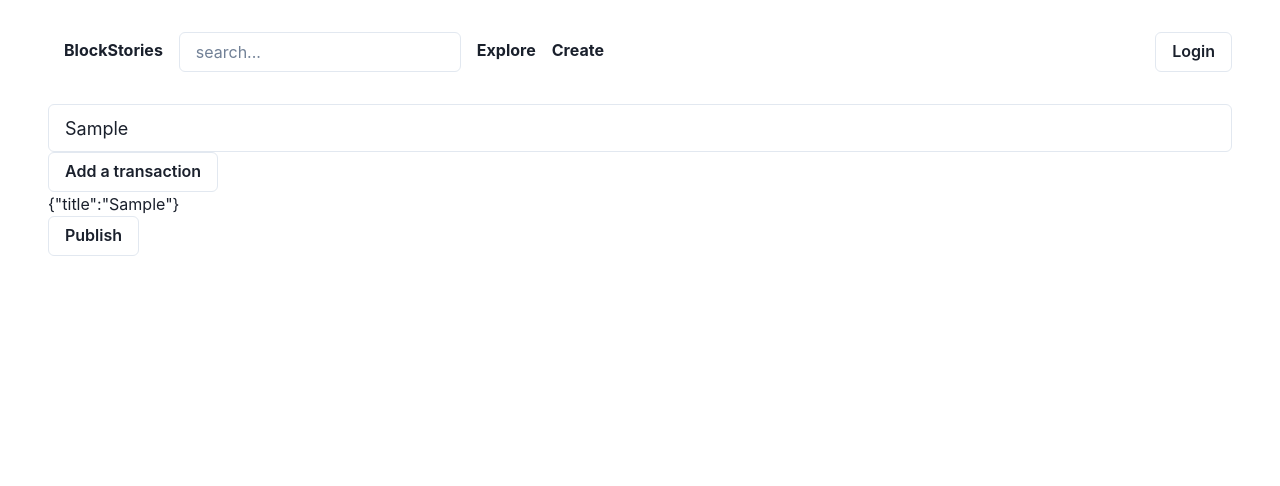
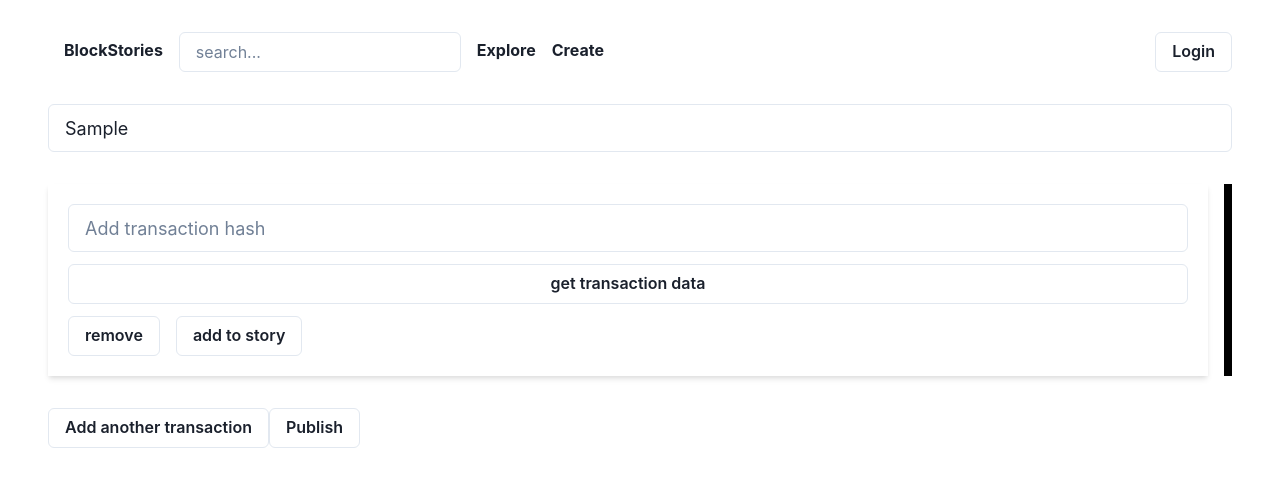
Before and after one commit to mathesond2/blockstories, a Next.js app: page /create in a window 1280 px wide. Both pictures are taken after typing "Sample" into the empty fields and a click on the button "Add a transaction". Shown: the top 486 px of the page. Built offline with nearby package versions, Linux system fonts and the light colour scheme.

Commit message:
massive commit

```diff
--- a/components/SingleTx/index.jsx
+++ b/components/SingleTx/index.jsx
@@ -1,40 +1,35 @@
-import { useEffect, useState } from "react";
+import {
+  Link,
+  Accordion,
+  AccordionItem,
+  AccordionButton,
+  AccordionPanel,
+  AccordionIcon,
+} from '@chakra-ui/react'
 import humanizeDuration from "humanize-duration";
-import getTransaction from "../../pages/api/getTransaction";
 
-export default function SingleTx({ txHash }) {
-  const [transaction, setTransaction] = useState();
-
-  const getTransactionData = async (tx) => {
-    try {
-      const response = await getTransaction(tx);
-      setTransaction(response?.data?.data?.items[0]);
-    } catch (err) {
-      console.log({ err });
-    }
-  };
-
-  useEffect(() => {
-    if (txHash) {
-      getTransactionData(txHash);
-    }
-  }, [txHash]);
-
+export default function SingleTx({ txn }) {
   let humanizedCreatedAtTime;
-  if (transaction?.block_signed_at) {
+  if (txn?.block_signed_at) {
     humanizedCreatedAtTime = humanizeDuration(
-      new Date().getTime() - Date.parse(transaction.block_signed_at),
+      new Date().getTime() - Date.parse(txn.block_signed_at),
       { largest: 1, maxDecimalPoints: 0 }
     );
   }
 
   return (
     <>
-      <p>DATE: {transaction?.block_signed_at}</p>
-      <p>DATA HUMANIZED: {humanizedCreatedAtTime} ago</p>
-      <p>TX HASH: {transaction?.tx_hash}</p>
-      <p>FROM: {transaction?.from_address}</p>
-      <p>TO: {transaction?.to_address}</p>
+      <div className='single-tx-flex-wrapper'>
+      <Link href={`https://etherscan.io/tx/${txn?.tx_hash}`} color='teal.500' isExternal>
+        {txn?.tx_hash }
+      </Link >
+      <p>{humanizedCreatedAtTime} ago</p>
+      </div>
+      <ul>
+        <li className='list-item'><strong>from</strong> {txn?.from_address}</li>
+        <li className='list-item'><strong>to</strong> {txn?.to_address}</li>
+        <li className='list-item'><strong>gas price</strong> {txn?.gas_price}</li>
+      </ul>
     </>
   );
 }
--- a/pages/api/getTransaction.js
+++ b/pages/api/getTransaction.js
@@ -1,7 +1,6 @@
 import Axios from "axios";
-const C_KEY = process.env.COVALENT_API_KEY;
 
 export default async function getTransaction(txHash) {
-  const URL = `https://api.covalenthq.com/v1/1/transaction_v2/${txHash}/?key=${C_KEY}`;
+  const URL = `https://api.covalenthq.com/v1/1/transaction_v2/${txHash}/?key=${process.env.COVALENT_API_KEY}`;
   return await Axios.get(URL);
 }
--- a/pages/create.js
+++ b/pages/create.js
@@ -5,9 +5,13 @@ import {
   Container,
   Stack,
   Input,
-  Button
+  Button,
+  Box,
+  Textarea
  } from '@chakra-ui/react';
 import { useState } from 'react';
+import SingleTx from '../components/SingleTx';
+import Axios from "axios";
 
 /* {
   title: 'Home'
@@ -26,11 +30,91 @@ import { useState } from 'react';
 }
 */
 
+function StoryBlock(props) {
+  const {onRemove, onAdd} = props;
+  const [txnHash, setTxnHash] = useState();
+  const [txnHashData, setTxnHashData] = useState();
+  const [txnHashComment, setTxnHashComment] = useState();
+  const [isAdded, setIsAdded] = useState(false);
+
+  const getTransactionData = async (tx) => {
+    try {
+      const URL = `https://api.covalenthq.com/v1/1/transaction_v2/${txnHash}/?key=${process.env.COVALENT_API_KEY}`;
+      const response = await Axios.get(URL);
+      setTxnHashData(response?.data?.data?.items[0]);
+    } catch (err) {
+      console.log({ err });
+    }
+  };
+
+  return (
+    <Stack
+      spacing={3}
+      mt={8}
+      mb={8}
+      shadow='md'
+      p={5}
+    >
+      {!txnHashData && (
+        <>
+          <Input
+            placeholder='Add transaction hash'
+            size='lg'
+            onChange={(e) => setTxnHash(e.currentTarget.value)}
+            disabled={txnHashData}
+          />
+          <Button
+            variant='outline'
+            disabled={!txnHash}
+            onClick={getTransactionData}
+          >get transaction data</Button>
+        </>
+      )}
+
+      {txnHashData && (
+        <>
+          <SingleTx txn={txnHashData} />
+          <Textarea
+            value={txnHashComment}
+            onChange={(e) => setTxnHashComment(e.currentTarget.value)}
+            placeholder='Tell us about this transaction'
+            size='md'
+          />
+        </>
+      )}
+
+      <Stack direction='row' spacing={4}>
+        <Button variant='outline' onClick={onRemove}>
+          remove
+        </Button>
+        {isAdded ?
+          <p>Added</p> :
+          <Button
+            variant='outline'
+            onClick={() => {
+                setIsAdded(true);
+                onAdd({
+                  txId: txnHash,
+                  timestamp: txnHashData.block_signed_at,
+                  comment: txnHashComment
+              })}
+            }
+            disabled={isAdded || !txnHashData}
+          >
+          add to story
+        </Button>
+        }
+      </Stack>
+    </Stack>
+  )
+}
+
+
+
+
 export default function Create() {
-  const [story, setStory] = useState({
-    title: '',
-    comments: []
-  });
+  const [storyComments, setStoryComments] = useState([]);
+  const [title, setTitle] = useState('');
 
   return (
     <div className={styles.container}>
@@ -39,23 +123,56 @@ export default function Create() {
 
       <main>
       <Container maxW="container.xl">
-        <Stack spacing={3}>
-          <Input placeholder='Add a title' size='lg' onChange={(e) => setStory({title: e.currentTarget.value}) }/>
+        <Stack spacing={3} mb={4}>
+          <Input placeholder='Add story title' size='lg' onChange={(e) => setTitle(e.currentTarget.value) }/>
         </Stack>
 
-        <Button variant='outline'>Add a transaction</Button>
+        <Box className="storyblocks-wrapper">
+          {storyComments?.map((_, i) => (
+            <StoryBlock
+              key={i}
+              onRemove={() => {
+                const filteredComments = storyComments.filter((_, j) => j !== i);
+                setStoryComments(filteredComments)
+              }}
+              onAdd={(newComment) => {
+                console.log(newComment);
+                const commentToUpdate = storyComments
+                  .find((_, j) => j === i)
+                  .comment = newComment;
+                const updatedStoryComments = storyComments;
+                updatedStoryComments[i] = commentToUpdate;
 
-        <div>{JSON.stringify(story)}</div>
+                setStoryComments(updatedStoryComments)
+              }}
+            />
+          ))}
+        </Box>
+
         <div>
           <Button
             variant='outline'
-            disabled={!(
-              story.title.length &&
-              story.comments?.length
-            )}
+            disabled={!title.length}
+            onClick={() => {
+              setStoryComments([...storyComments, {}])
+            }}
           >
-            Publish
+            Add {storyComments.length ? 'another' : 'a'} transaction
           </Button>
+
+          {storyComments.length > 0 &&
+          storyComments.length > 0 && (
+            <Button
+              variant='outline'
+              disabled={!(
+              title.length &&
+              storyComments?.length
+              )}
+            >
+              Publish
+            </Button>
+          )}
+
         </div>
         </Container>
       </main>
--- a/styles/globals.css
+++ b/styles/globals.css
@@ -51,3 +51,19 @@ a {
 .footer .link-list {
   justify-content: center;
 }
+
+.list-item {
+  list-style: none;
+}
+
+.single-tx-flex-wrapper {
+  display: flex;
+  flex-direction: row;
+  justify-content: space-between;
+  align-items: center;
+}
+
+.storyblocks-wrapper {
+  border-right: solid .5rem black;
+  padding-right: 1rem;
+}
```
Also changed, not shown: 1 other file (tests, documents, lock files or other folders).
